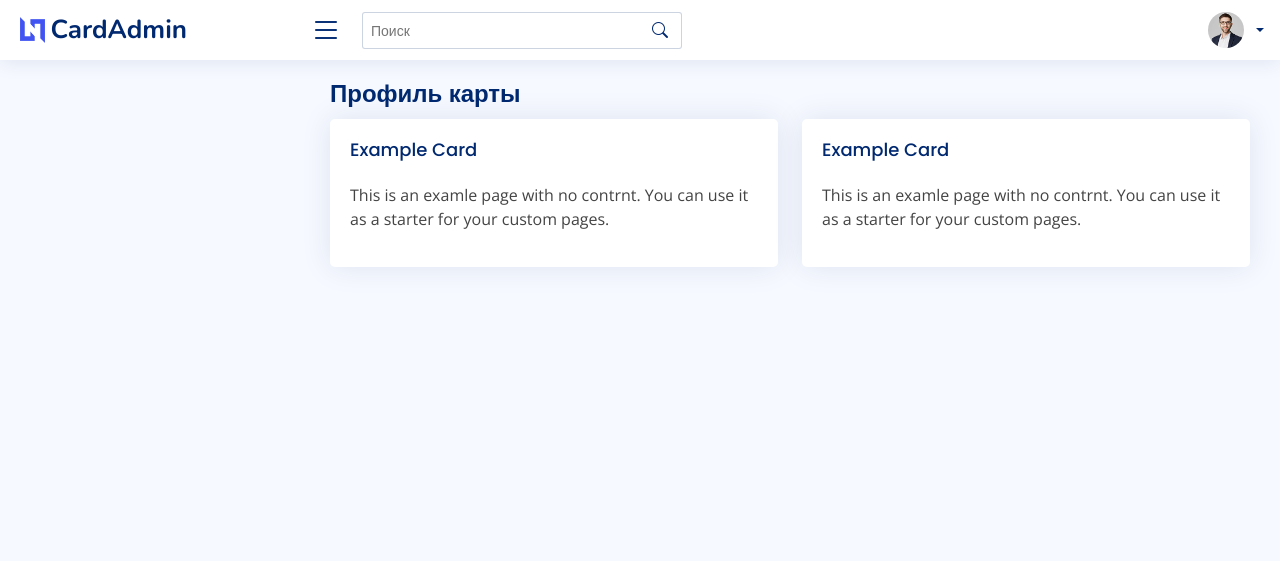
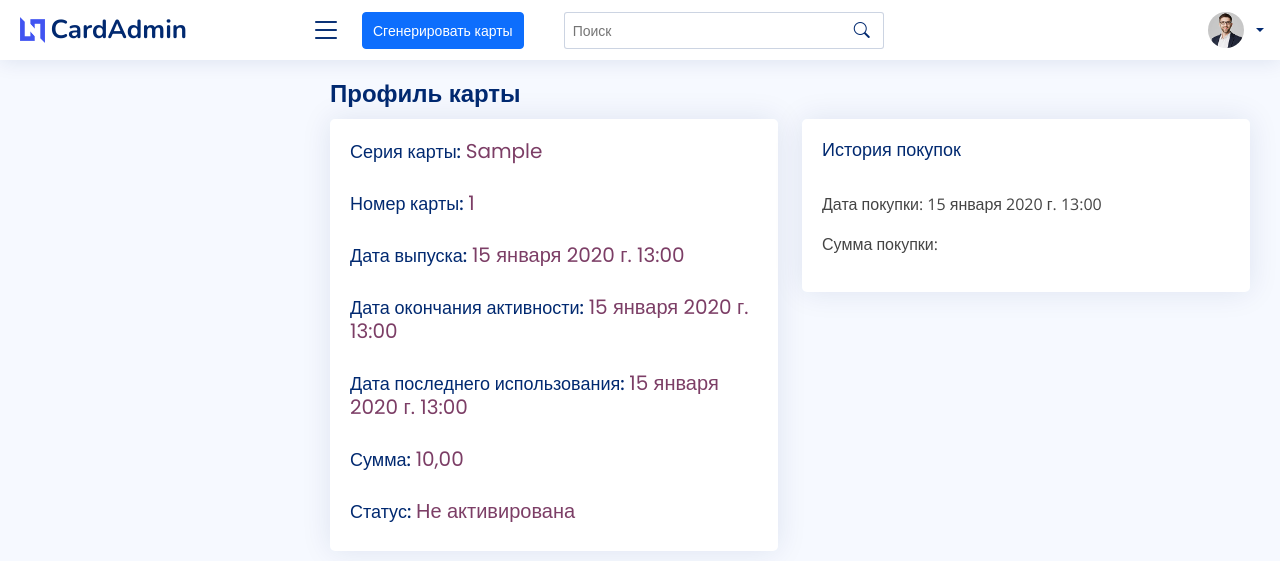
Before and after one commit to slychagin/cards-app, a Django app: template templates/card_profile.html in a window 1280 px wide. Shown: the top 561 px of the page. Run offline with Django 4.2, Linux system fonts and the light colour scheme; the template is opened without the code that fills it: values that come from a table or form of the project are taken from there, others are empty; tables that the repository leaves empty hold one stand-in row (values such as "Sample post"); some libraries are stand-ins or nearby versions.

Commit message:
Add card profile

```diff
--- a/cardsapp/static/css/style.css
+++ b/cardsapp/static/css/style.css
@@ -249,7 +249,7 @@
 }
 
 .card-title {
-  padding: 20px 0 15px 0;
+  padding: 20px 0 0 0;
   font-size: 18px;
   font-weight: 500;
   color: #012970;
@@ -257,8 +257,8 @@
 }
 
 .card-title span {
-  color: #899bbd;
-  font-size: 14px;
+  color: #7C3E66;
+  font-size: 20px;
   font-weight: 400;
 }
 
--- a/cardsapp/urls.py
+++ b/cardsapp/urls.py
@@ -8,7 +8,7 @@
     path('admin/', admin.site.urls),
     path('', views.cards_list, name='cards_list'),
     path('generator/', views.card_generator, name='card_generator'),
-    path('profile/', views.card_profile, name='card_profile'),
+    path('profile/<int:card_id>/', views.card_profile, name='card_profile'),
     path('delete/<int:card_id>/', views.delete_card, name='delete_card'),
     path('activate/<int:card_id>/', views.activate_card, name='activate_card'),
     path('search/', views.search, name='search')
--- a/templates/card_profile.html
+++ b/templates/card_profile.html
@@ -7,34 +7,46 @@
 
     <div class="pagetitle">
       <h1>Профиль карты</h1>
-    </div><!-- End Page Title -->
+    </div>
 
     <section class="section">
       <div class="row">
         <div class="col-lg-6">
-
           <div class="card">
             <div class="card-body">
-              <h5 class="card-title">Example Card</h5>
-              <p>This is an examle page with no contrnt. You can use it as a starter for your custom pages.</p>
+              <h5 class="card-title">Серия карты: <span>{{ card.card_series }}</span></h5>
+              <h5 class="card-title">Номер карты: <span>{{ card.card_number }}</span></h5>
+              <h5 class="card-title">Дата выпуска: <span>{{ card.created_date }}</span></h5>
+              <h5 class="card-title">Дата окончания активности: <span>{{ card.end_activity_date }}</span></h5>
+              <h5 class="card-title">Дата последнего использования: <span>{{ card.use_date }}</span></h5>
+              <h5 class="card-title">Сумма: <span>{{ card.total }}</span></h5>
+
+              {% if card.status == 'not_activated' %}
+              <h5 class="card-title">Статус: <span>{{ card.get_status_display }}</span></h5>
+              {% elif card.status == 'activated'%}
+              <h5 class="card-title">Статус: <span style="color:#82CD47">{{ card.get_status_display }}</span></h5>
+              {% else %}
+              <h5 class="card-title">Статус: <span style="color:red">{{ card.get_status_display }}</span></h5>
+              {% endif %}
+
             </div>
           </div>
-
         </div>
 
         <div class="col-lg-6">
 
           <div class="card">
             <div class="card-body">
-              <h5 class="card-title">Example Card</h5>
-              <p>This is an examle page with no contrnt. You can use it as a starter for your custom pages.</p>
+              <h5 class="card-title">История покупок</h5>
+              <br>
+              <p>Дата покупки: {{ card.use_date }}</p>
+              <p>Сумма покупки: </p>
             </div>
           </div>
 
         </div>
       </div>
     </section>
-
-  </main><!-- End #main -->
+  </main>
 
 {% endblock %}
--- a/templates/includes/navbar.html
+++ b/templates/includes/navbar.html
@@ -9,6 +9,8 @@
       </a>
       <i class="bi bi-list toggle-sidebar-btn"></i>
     </div><!-- End Logo -->
+
+    <a style="margin: 0 20px 0 20px; padding: 7px 10px 7px 10px" href="{% url 'card_generator'%}" class="btn btn-primary btn-sm">Сгенерировать карты</a>
 
     <div class="search-bar">
       <form class="search-form d-flex align-items-center" action="{% url 'search' %}">
@@ -26,7 +28,7 @@
           </a>
         </li><!-- End Search Icon-->
 
-        <li class="nav-item dropdown pe-3">
+                <li class="nav-item dropdown pe-3">
           <a class="nav-link nav-profile d-flex align-items-center pe-0" href="#" data-bs-toggle="dropdown">
             <img src="{% static 'img/profile-img.jpg' %}" alt="Profile" class="rounded-circle">
             <span class="d-none d-md-block dropdown-toggle ps-2">{{user.last_name}} {{user.first_name}}</span>
```
Also changed, not shown: card/views.py (+10 -4 lines), templates/cards_list.html (+2 -9 lines).
